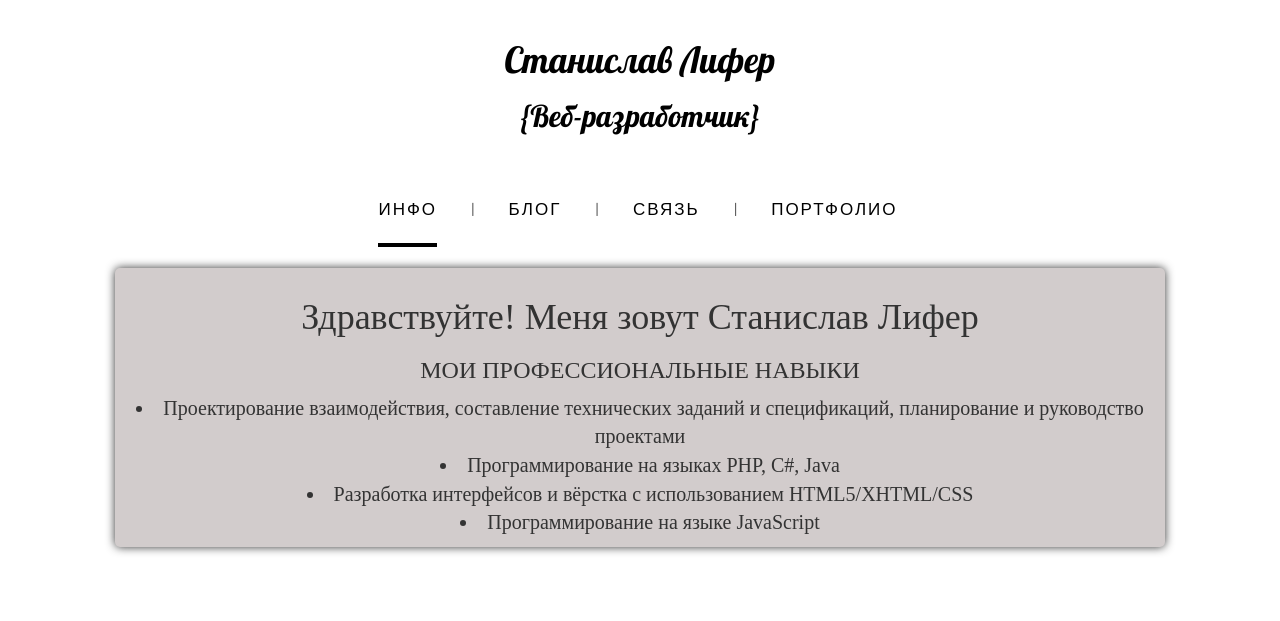
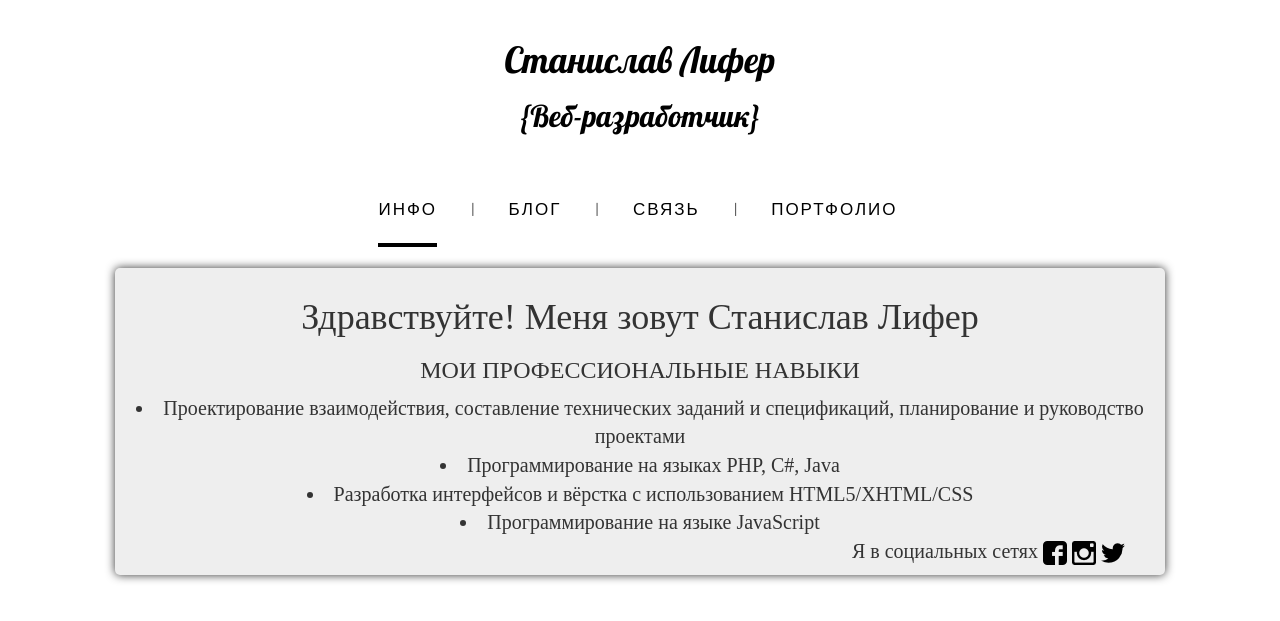
Before and after one commit to StanislavLifer/my-first-blog, a Django app: page / in a window 1280 px wide. Shown: the top 621 px of the page. Run offline with Django 3.2, Linux system fonts and the light colour scheme; data that the repository does not hold is empty; some libraries are stand-ins or nearby versions.

Commit message:
Create index page, seventh change.

```diff
--- a/blog/static/css/blog.css
+++ b/blog/static/css/blog.css
@@ -64,7 +64,7 @@ a{
 }
 .Info{
     text-align: center;
-    background-color: #D2CCCC;
+    background-color: #eeeeee;
     padding: 10px;
     border-radius: 5px;
     font-family: Ubuntu;
@@ -85,3 +85,11 @@ a{
         display: none;
     }
 }
+.cont{
+    font-family: Ubuntu;
+    text-align: right;
+    margin-right: 30px;
+}
+.cont1{
+    text-align: left;
+}
--- a/blog/templates/blog/base.html
+++ b/blog/templates/blog/base.html
@@ -6,6 +6,7 @@
         <link rel="stylesheet" href="//maxcdn.bootstrapcdn.com/bootstrap/3.2.0/css/bootstrap.min.css">
         <link rel="stylesheet" href="//maxcdn.bootstrapcdn.com/bootstrap/3.2.0/css/bootstrap-theme.min.css">
         <link rel="stylesheet" href="{% static 'css/blog.css' %}">
+        <link rel="shortcut icon" href="favicon.png" />
     </head>
     <body>
     <div class="page-header">
@@ -30,6 +31,13 @@
                  <li>Программирование на языках PHP, C#, Java</li>
                  <li>Разработка интерфейсов и вёрстка с использованием HTML5/XHTML/CSS</li>
                  <li>Программирование на языке JavaScript</li>
+
+                 <div class="cont">
+                    Я в социальных сетях
+                 <a href="/"><img src="{% static 'img/facebook-logo.png' %}"></a>
+                 <a href="/"><img src="{% static 'img/instagram-logo.png' %}"></a>
+                 <a href="/"><img src="{% static 'img/twitter.png' %}"></a>
+                 </div>
                 </div>
             {% block content %}
             {% endblock %}
```
Also changed, not shown: blog/static/img/facebook-logo.png (added), blog/static/img/instagram-logo.png (added), blog/static/img/twitter.png (added).
